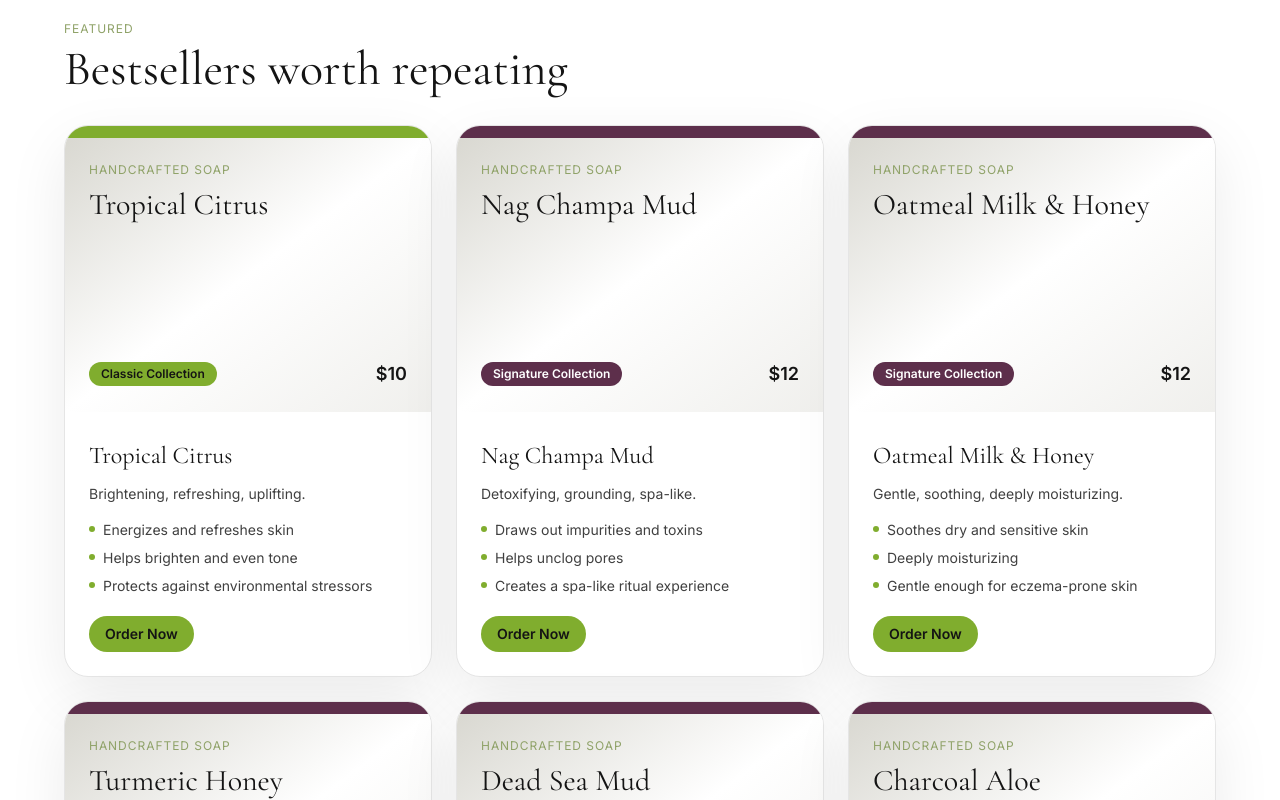
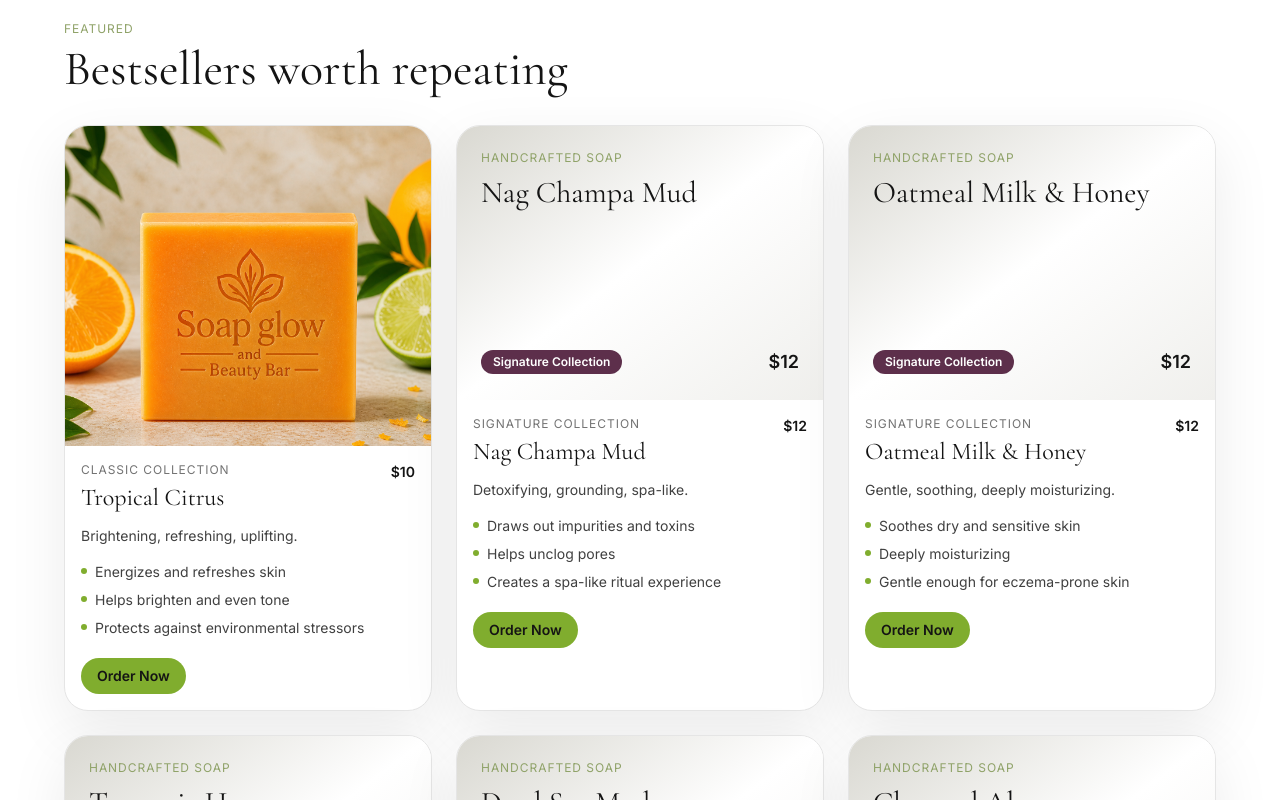
Before and after one commit to DariusHay/soapandglow, a React (Vite) app: page / in a window 1280 px wide. Shown: the part 1340-2140 px from the top of the page. Built offline with nearby package versions, Linux system fonts and the light colour scheme.

Commit message:
one image added

```diff
--- a/src/components/ProductCard.jsx
+++ b/src/components/ProductCard.jsx
@@ -10,19 +10,19 @@ export default function ProductCard({ product }) {
       to={`/shop/${product.slug}`}
       className="group block rounded-3xl overflow-hidden bg-white border border-neutral-200 shadow-soft hover:shadow-xl transition"
     >
-      <div
+      {/* <div
         className={`h-3 ${
           isSignature ? "bg-brand-plum" : "bg-brand-lime"
         }`}
-      />
+      /> */}
 
       {hasImage ? (
-        <div className="aspect-[4/5] overflow-hidden">
+        <div className="aspect-[4/3.5] overflow-hidden">
           <img
             src={product.image}
             alt={product.name}
             loading="lazy"
-            className="h-full w-full object-contain group-hover:scale-[1.04] transition-transform duration-500"
+            className="h-full w-full object-cover object-top group-hover:scale-[1.04] transition-transform duration-500"
           />
         </div>
       ) : (
@@ -54,20 +54,20 @@ export default function ProductCard({ product }) {
         </div>
       )}
 
-      <div className="p-6">
+      <div className="p-4">
         <div className="flex items-start justify-between gap-4">
           <div>
-            {/* <p className="text-xs tracking-luxe uppercase text-neutral-500">
+            <p className="text-xs tracking-luxe uppercase text-neutral-500">
               {product.collection}
-            </p> */}
+            </p>
             <h3 className="font-display text-2xl text-brand-ink mt-1">
               {product.name}
             </h3>
           </div>
 
-          {/* <p className="text-sm font-semibold text-brand-ink whitespace-nowrap">
+          <p className="text-sm font-semibold text-brand-ink whitespace-nowrap">
             {formatPrice(product.price, "USD")}
-          </p> */}
+          </p>
         </div>
 
         <p className="mt-3 text-sm text-neutral-700">
--- a/src/data/products.js
+++ b/src/data/products.js
@@ -1,3 +1,5 @@
+const tropicalCitrusImage = "public/images/tropical-citrus.png";
+
 export const products = [
   {
     id: "tropical-citrus",
@@ -15,7 +17,7 @@ export const products = [
       "Helps brighten and even tone",
       "Protects against environmental stressors",
     ],
-    image: "",
+    image: tropicalCitrusImage,
   },
   {
     id: "nag-champa-mud",
```
Also changed, not shown: public/images/tropical-citrus.png (added).
